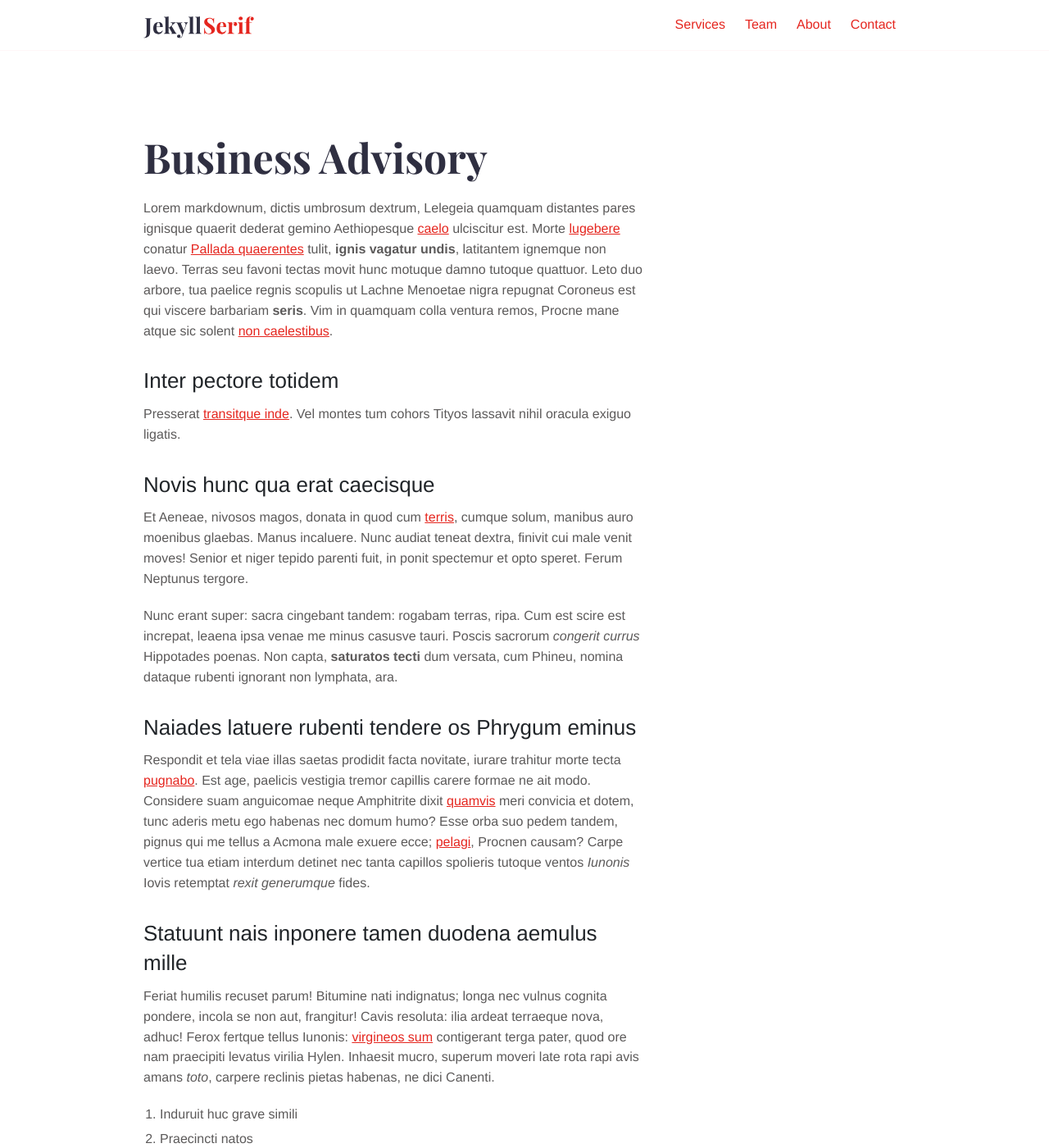
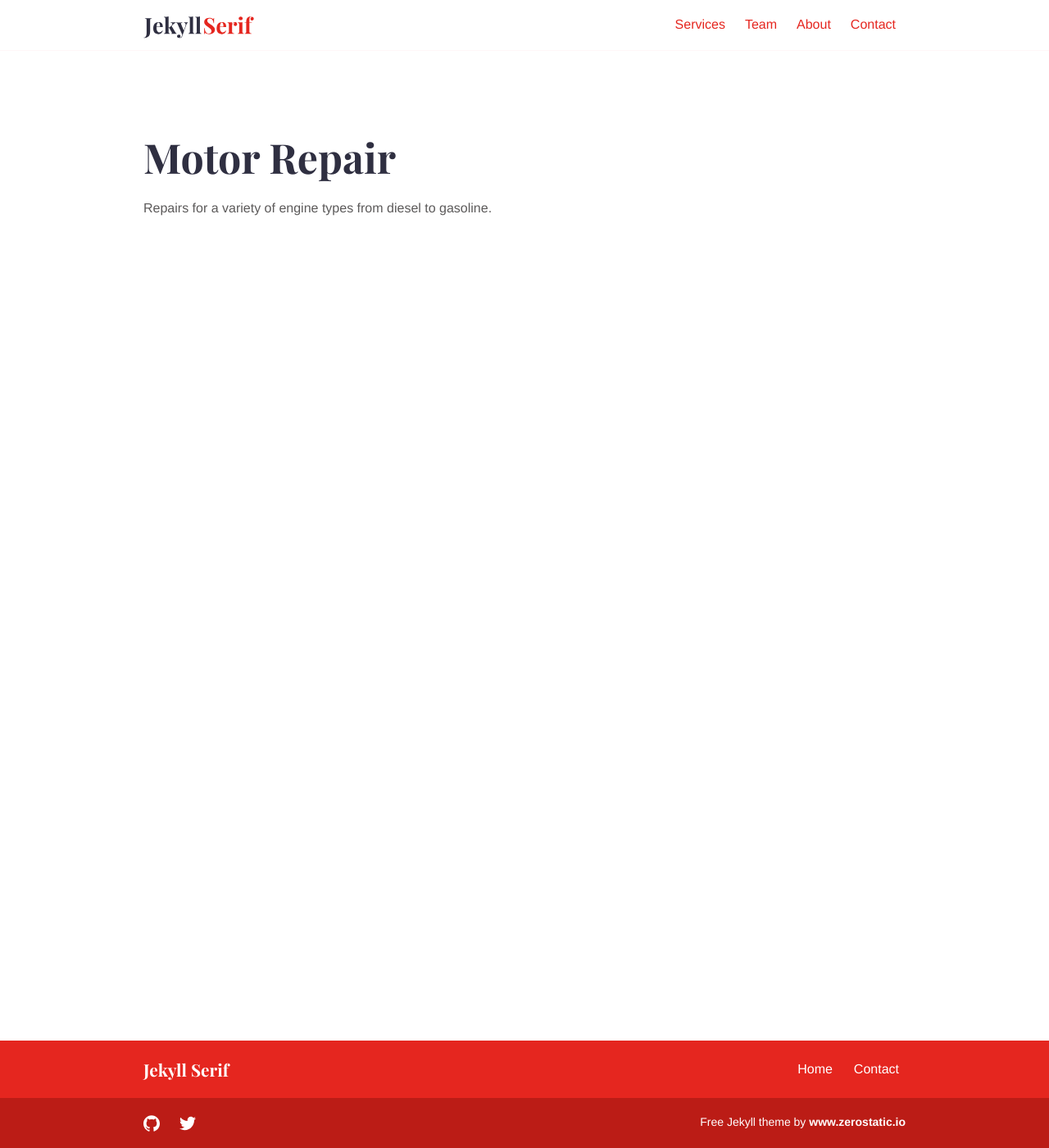
Before and after one commit to MalonesDiesel/malonesdiesel.github.io, a Jekyll site: the page built from _services/business-advisory.md, in a window 1280 px wide and 1400 px high. Shown: the whole window at 82% size. Built offline with Jekyll 4.4.1, drawn with Linux system fonts in a browser that asks for light colours; some of the changed text lies outside the part shown.

Commit message:
Update business-advisory.md

```diff
--- a/_services/business-advisory.md
+++ b/_services/business-advisory.md
@@ -1,61 +1,9 @@
 ---
-title: "Business Advisory"
+title: "Motor Repair"
 date: 2018-11-28T15:14:39+10:00
 featured: true
 weight: 2
 layout: service
 ---
 
-Lorem markdownum, dictis umbrosum dextrum, Lelegeia quamquam distantes pares
-ignisque quaerit dederat gemino Aethiopesque [caelo](#inque-ne-collocat)
-ulciscitur est. Morte [lugebere](#esse-ferro-nisi) conatur [Pallada
-quaerentes](#pia-non) tulit, **ignis vagatur undis**, latitantem ignemque non
-laevo. Terras seu favoni tectas movit hunc motuque damno tutoque quattuor. Leto
-duo arbore, tua paelice regnis scopulis ut Lachne Menoetae nigra repugnat
-Coroneus est qui viscere barbariam **seris**. Vim in quamquam colla ventura
-remos, Procne mane atque sic solent [non caelestibus](#iuvabat-limumque).
-
-## Inter pectore totidem
-
-Presserat [transitque inde](#diversa-iam-inter). Vel montes tum cohors Tityos
-lassavit nihil oracula exiguo ligatis.
-
-## Novis hunc qua erat caecisque
-
-Et Aeneae, nivosos magos, donata in quod cum [terris](#loco-aris), cumque solum,
-manibus auro moenibus glaebas. Manus incaluere. Nunc audiat teneat dextra,
-finivit cui male venit moves! Senior et niger tepido parenti fuit, in ponit
-spectemur et opto speret. Ferum Neptunus tergore.
-
-Nunc erant super: sacra cingebant tandem: rogabam terras, ripa. Cum est scire
-est increpat, leaena ipsa venae me minus casusve tauri. Poscis sacrorum
-_congerit currus_ Hippotades poenas. Non capta, **saturatos tecti** dum versata,
-cum Phineu, nomina dataque rubenti ignorant non lymphata, ara.
-
-## Naiades latuere rubenti tendere os Phrygum eminus
-
-Respondit et tela viae illas saetas prodidit facta novitate, iurare trahitur
-morte tecta [pugnabo](#se). Est age, paelicis vestigia tremor capillis carere
-formae ne ait modo. Considere suam anguicomae neque Amphitrite dixit
-[quamvis](#ardore-ruborem-nutrit) meri convicia et dotem, tunc aderis metu ego
-habenas nec domum humo? Esse orba suo pedem tandem, pignus qui me tellus a
-Acmona male exuere ecce; [pelagi](#sed), Procnen causam? Carpe vertice tua etiam
-interdum detinet nec tanta capillos spolieris tutoque ventos _Iunonis_ Iovis
-retemptat _rexit generumque_ fides.
-
-## Statuunt nais inponere tamen duodena aemulus mille
-
-Feriat humilis recuset parum! Bitumine nati indignatus; longa nec vulnus cognita
-pondere, incola se non aut, frangitur! Cavis resoluta: ilia ardeat terraeque
-nova, adhuc! Ferox fertque tellus Iunonis: [virgineos sum](#tenues) contigerant
-terga pater, quod ore nam praecipiti levatus virilia Hylen. Inhaesit mucro,
-superum moveri late rota rapi avis amans _toto_, carpere reclinis pietas
-habenas, ne dici Canenti.
-
-1. Induruit huc grave simili
-2. Praecincti natos
-3. Ad dedit parentem
-4. Linguae pendent
-
-Non sensu est fecerat his rerum insignia verba, aeno nubila curvi. Tutus sibi
-isset; nec non ille vero abstulit, ite est. Digitoque ora ego aethera, comas?
+Repairs for a variety of engine types from diesel to gasoline.
```
